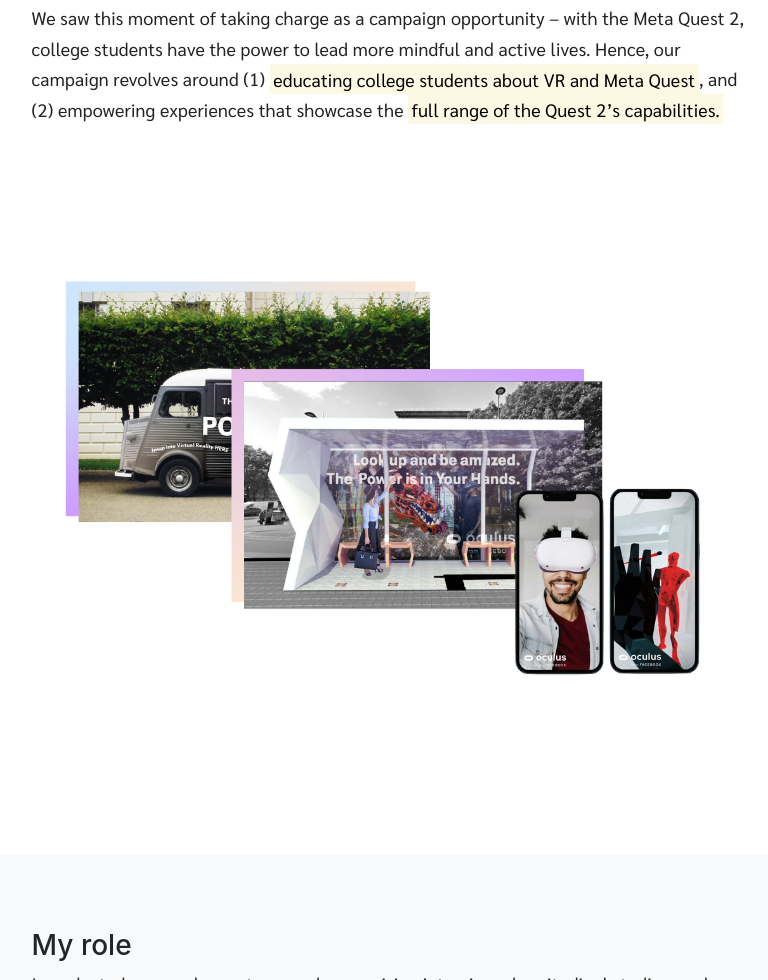
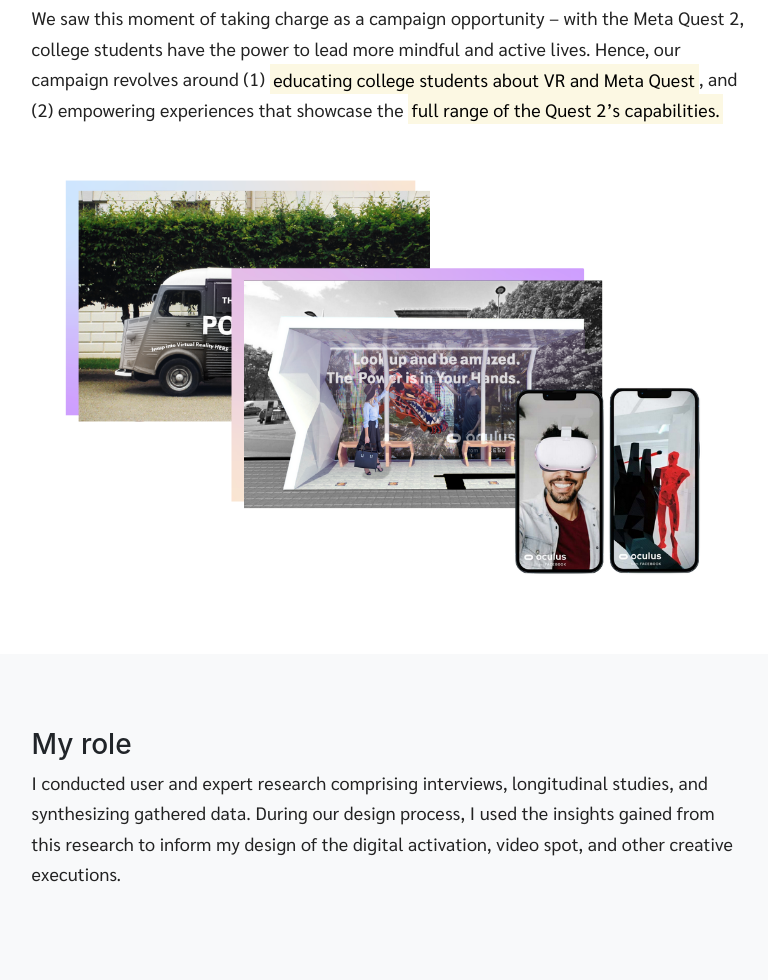
Before and after one commit to deannasee/deannasee.github.io, a website with bundled scripts: page power.html in a window 1280 px wide. Shown: the part 2835-3815 px from the top of the page, without its empty margins (250-1018 px from the left). Built offline with nearby package versions, Linux system fonts and the light colour scheme; a web font is replaced by a local one.

Commit message:
Update power.html

```diff
--- a/power.html
+++ b/power.html
@@ -141,7 +141,7 @@
         <p>We saw this moment of taking charge as a campaign opportunity – with the Meta Quest 2, college students have the power to lead more mindful and active lives. Hence, our campaign revolves around (1) <mark>educating college students about VR and Meta Quest</mark>, and (2) empowering experiences that showcase the <mark>full range of the Quest 2’s capabilities.</mark></p>
       </div>
       <div class="container">
-        <img class="img-fluid img-pad-top" src="img/portfolio/power/executions.png" alt="creative executions">
+        <img class="img-fluid img-pad-top" src="img/portfolio/power/executions2.png" alt="creative executions">
       </div>
     </div>
     <div id="contribution" class="div-section bg-light">
```
